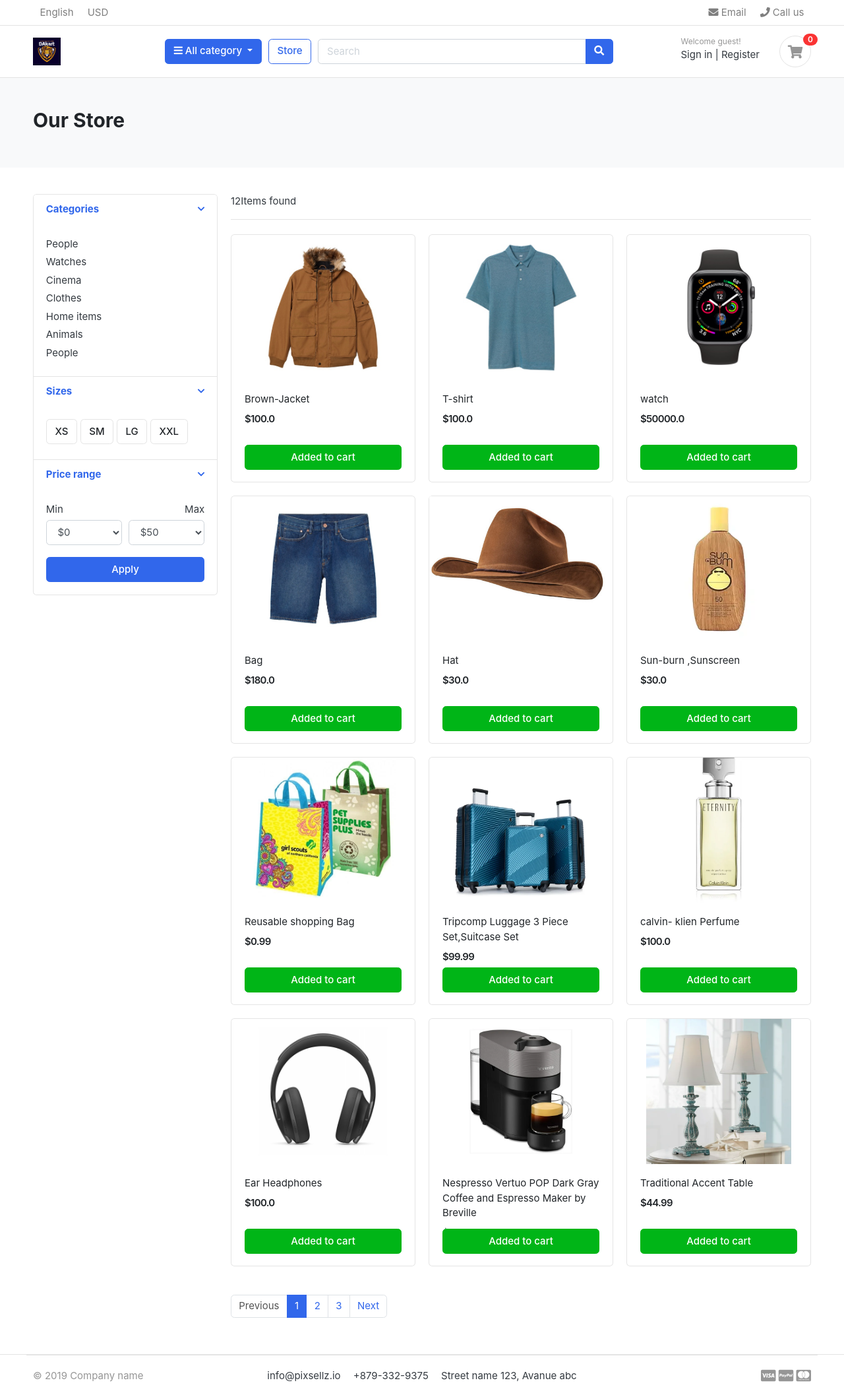
After one commit to deepsmenon/Ecommerce, a Django app: page /store/ in a window 1280 px wide. The commit adds this page. Shown: the whole page at 66% size. Run offline with Django 3.2, Linux system fonts and the light colour scheme; data comes from the database, SQL or seed files in the repository; both versions use the stored data as it was after the commit; some libraries are stand-ins or nearby versions; some web fonts are replaced.

Commit message:
added categories

```diff
--- /dev/null
+++ b/category/context_processors.py
@@ -0,0 +1,5 @@
+from .models import category
+
+def menu_links(request):
+  links = category.objects.all()
+  return dict(links = links)
--- /dev/null
+++ b/store/urls.py
@@ -0,0 +1,15 @@
+
+
+from django.urls import include, path
+
+from . import views
+
+
+urlpatterns = [
+
+
+
+    path('', views.store),
+    path('Products/',include('products.urls')),
+
+]
--- a/store/views.py
+++ b/store/views.py
@@ -1,3 +1,16 @@
 from django.shortcuts import render
+from store.models import Product
 
 # Create your views here.
+
+def store(request):
+
+  products = Product.objects.all().filter(is_available=True)
+  product_count = products.count()
+  print(products)
+
+  context = {
+        "products": products,
+        "product_count": product_count
+    }
+  return render(request, "store.html",context)
--- a/templates/base.html
+++ b/templates/base.html
@@ -17,7 +17,7 @@
 <script src="{%static 'js/jquery-2.0.0.min.js'%}" type="text/javascript"></script>
 
 <!-- Bootstrap4 files-->
-<script src="{% static 'js/bootstrap.bundle.min.js '%}" type="text/javascript"></script>
+<script src="{% static 'js/bootstrap.bundle.min.js'%}" type="text/javascript"></script>
 <link href="{%static 'css/bootstrap.css'%}" rel="stylesheet" type="text/css"/>
 
 <!-- Font awesome 5 -->
--- a/templates/include/header.html
+++ b/templates/include/header.html
@@ -8,11 +8,10 @@
             <div class="collapse navbar-collapse" id="navbarTop4">
                 <ul class="navbar-nav mr-auto">
                     <li class="nav-item dropdown">
-         <a href="#" class="nav-link">   English </a>
-
+                        <a href="#" class="nav-link">English</a>
                     </li>
                     <li class="nav-item dropdown">
-        <a href="#" class="nav-link"> USD </a>
+                        <a href="#" class="nav-link">USD</a>
                     </li>
                 </ul>
                 <ul class="navbar-nav">
@@ -30,29 +29,24 @@
                     <a href="./" class="brand-wrap">
                         <img class="logo" src="{% static 'images/logo.png' %}" alt="Logo">
                     </a>
-      </a> <!-- brand-wrap.// -->
-    </div>
+                </div> <!-- col.// -->
                 <div class="col-lg col-sm col-md col-6 flex-grow-0">
                     <div class="category-wrap dropdown d-inline-block float-right">
                         <button type="button" class="btn btn-primary dropdown-toggle" data-toggle="dropdown">
                             <i class="fa fa-bars"></i> All category
                         </button>
                         <div class="dropdown-menu">
-          <a class="dropdown-item" href="#">Machinery / Mechanical Parts / Tools </a>
-          <a class="dropdown-item" href="#">Consumer Electronics / Home Appliances </a>
-          <a class="dropdown-item" href="#">Auto / Transportation</a>
-          <a class="dropdown-item" href="#">Apparel / Textiles / Timepieces </a>
-          <a class="dropdown-item" href="#">Home & Garden / Construction / Lights </a>
-          <a class="dropdown-item" href="#">Beauty & Personal Care / Health </a>
+                            {% for link in links %}
+                            <a class="dropdown-item" href="#">{{link.category_name}}</a>
+                            {% endfor %}
                         </div>
-      </div>  <!-- category-wrap.// -->
+                    </div> <!-- category-wrap.// -->
                 </div> <!-- col.// -->
                 <a href="./store.html" class="btn btn-outline-primary">Store</a>
-    <div class="col-lg  col-md-6 col-sm-12 col">
+                <div class="col-lg col-md-6 col-sm-12 col">
                     <form action="#" class="search">
                         <div class="input-group w-100">
                             <input type="text" class="form-control" style="width:60%;" placeholder="Search">
-
                             <div class="input-group-append">
                                 <button class="btn btn-primary" type="submit">
                                     <i class="fa fa-search"></i>
@@ -79,8 +73,4 @@
             </div> <!-- row.// -->
         </div> <!-- container.// -->
     </section> <!-- header-main .// -->
-
-
-
-
 </header> <!-- section-header.// -->
--- /dev/null
+++ b/templates/store.html
@@ -0,0 +1,172 @@
+{% extends 'base.html' %}
+{% load static %}
+
+
+{% block content %}
+
+<section class="section-pagetop bg">
+<div class="container">
+	<h2 class="title-page">Our Store</h2>
+
+</div> <!-- container //  -->
+</section>
+
+<section class="section-content padding-y">
+  <div class="container">
+
+  <div class="row">
+    <aside class="col-md-3">
+
+  <div class="card">
+    <article class="filter-group">
+      <header class="card-header">
+        <a href="#" data-toggle="collapse" data-target="#collapse_1" aria-expanded="true" class="">
+          <i class="icon-control fa fa-chevron-down"></i>
+          <h6 class="title">Categories</h6>
+        </a>
+      </header>
+      <div class="filter-content collapse show" id="collapse_1" style="">
+        <div class="card-body">
+
+          <ul class="list-menu">
+          <li><a href="#">People  </a></li>
+          <li><a href="#">Watches </a></li>
+          <li><a href="#">Cinema  </a></li>
+          <li><a href="#">Clothes  </a></li>
+          <li><a href="#">Home items </a></li>
+          <li><a href="#">Animals</a></li>
+          <li><a href="#">People </a></li>
+          </ul>
+
+        </div> <!-- card-body.// -->
+      </div>
+    </article> <!-- filter-group  .// -->
+    <article class="filter-group">
+      <header class="card-header">
+        <a href="#" data-toggle="collapse" data-target="#collapse_4" aria-expanded="true" class="">
+          <i class="icon-control fa fa-chevron-down"></i>
+          <h6 class="title">Sizes </h6>
+        </a>
+      </header>
+      <div class="filter-content collapse show" id="collapse_4" style="">
+        <div class="card-body">
+          <label class="checkbox-btn">
+            <input type="checkbox">
+            <span class="btn btn-light"> XS </span>
+          </label>
+
+          <label class="checkbox-btn">
+            <input type="checkbox">
+            <span class="btn btn-light"> SM </span>
+          </label>
+
+          <label class="checkbox-btn">
+            <input type="checkbox">
+            <span class="btn btn-light"> LG </span>
+          </label>
+
+          <label class="checkbox-btn">
+            <input type="checkbox">
+            <span class="btn btn-light"> XXL </span>
+          </label>
+      </div><!-- card-body.// -->
+      </div>
+    </article> <!-- filter-group .// -->
+
+    <article class="filter-group">
+      <header class="card-header">
+        <a href="#" data-toggle="collapse" data-target="#collapse_3" aria-expanded="true" class="">
+          <i class="icon-control fa fa-chevron-down"></i>
+          <h6 class="title">Price range </h6>
+        </a>
+      </header>
+      <div class="filter-content collapse show" id="collapse_3" style="">
+        <div class="card-body">
+
+          <div class="form-row">
+          <div class="form-group col-md-6">
+            <label>Min</label>
+            <!-- <input class="form-control" placeholder="$0" type="number"> -->
+              <select class="mr-2 form-control">
+              <option value="0">$0</option>
+              <option value="50">$50</option>
+              <option value="100">$100</option>
+              <option value="150">$150</option>
+              <option value="200">$200</option>
+              <option value="500">$500</option>
+              <option value="1000">$1000</option>
+            </select>
+          </div>
+          <div class="form-group text-right col-md-6">
+            <label>Max</label>
+              <select class="mr-2 form-control">
+              <option value="50">$50</option>
+              <option value="100">$100</option>
+              <option value="150">$150</option>
+              <option value="200">$200</option>
+              <option value="500">$500</option>
+              <option value="1000">$1000</option>
+              <option value="2000">$2000+</option>
+            </select>
+          </div>
+          </div> <!-- form-row.// -->
+          <button class="btn btn-block btn-primary">Apply</button>
+        </div><!-- card-body.// -->
+      </div>
+    </article> <!-- filter-group .// -->
+
+  </div> <!-- card.// -->
+
+    </aside> <!-- col.// -->
+    <main class="col-md-9">
+
+  <header class="border-bottom mb-4 pb-3">
+      <div class="form-inline">
+        <span class="mr-md-auto">{{product_count}}Items found </span>
+
+      </div>
+  </header><!-- sect-heading -->
+
+  <div class="row">
+    {% for product in products %}
+    <div class="col-md-4">
+      <figure class="card card-product-grid">
+        <div class="img-wrap">
+
+          <img src="{{product.images.url}}">
+
+        </div> <!-- img-wrap.// -->
+        <figcaption class="info-wrap">
+          <div class="fix-height">
+            <a href="./product-detail.html" class="title">{{product.product_name}}</a>
+            <div class="price-wrap mt-2">
+              <span class="price">${{product.price}}</span>
+
+            </div> <!-- price-wrap.// -->
+          </div>
+          <a href="#" class="btn btn-block btn-success">Added to cart </a>
+        </figcaption>
+      </figure>
+    </div> <!-- col.// -->
+    {% endfor %}
+  </div> <!-- row end.// -->
+
+
+  <nav class="mt-4" aria-label="Page navigation sample">
+    <ul class="pagination">
+      <li class="page-item disabled"><a class="page-link" href="#">Previous</a></li>
+      <li class="page-item active"><a class="page-link" href="#">1</a></li>
+      <li class="page-item"><a class="page-link" href="#">2</a></li>
+      <li class="page-item"><a class="page-link" href="#">3</a></li>
+      <li class="page-item"><a class="page-link" href="#">Next</a></li>
+    </ul>
+  </nav>
+
+    </main> <!-- col.// -->
+
+  </div>
+
+  </div> <!-- container .//  -->
+  </section>
+
+{% endblock%}
```
Also changed, not shown: db.sqlite3, 2 other files. Lines whose indentation alone changed are shown as unchanged.
